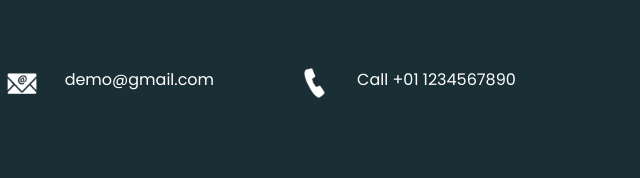
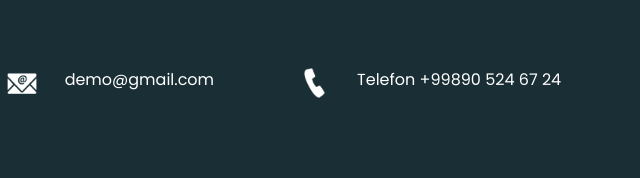
Before and after one commit to OgabekHaliljanov/maktab, a plain HTML site: page index.html in a window 1280 px wide. Shown: the part 4432-4610 px from the top of the page, 436-1076 px from the left. Drawn offline with nearby package versions, Linux system fonts and the light colour scheme.

Commit message:
Update index.html

```diff
--- a/index.html
+++ b/index.html
@@ -1,4 +1,4 @@
-<!DOCTYPE html>
+ <!DOCTYPE html>
 <html>
 
 <head>
@@ -581,7 +581,7 @@ ularni royhatini korish uchun korish tugmasini bosing             </p>
                     </div>
                     <div class="detail-box">
                       <h6>
-                        Call +01 1234567890
+                        Telefon +99890 524 67 24
                       </h6>
                     </div>
                   </a>
```
